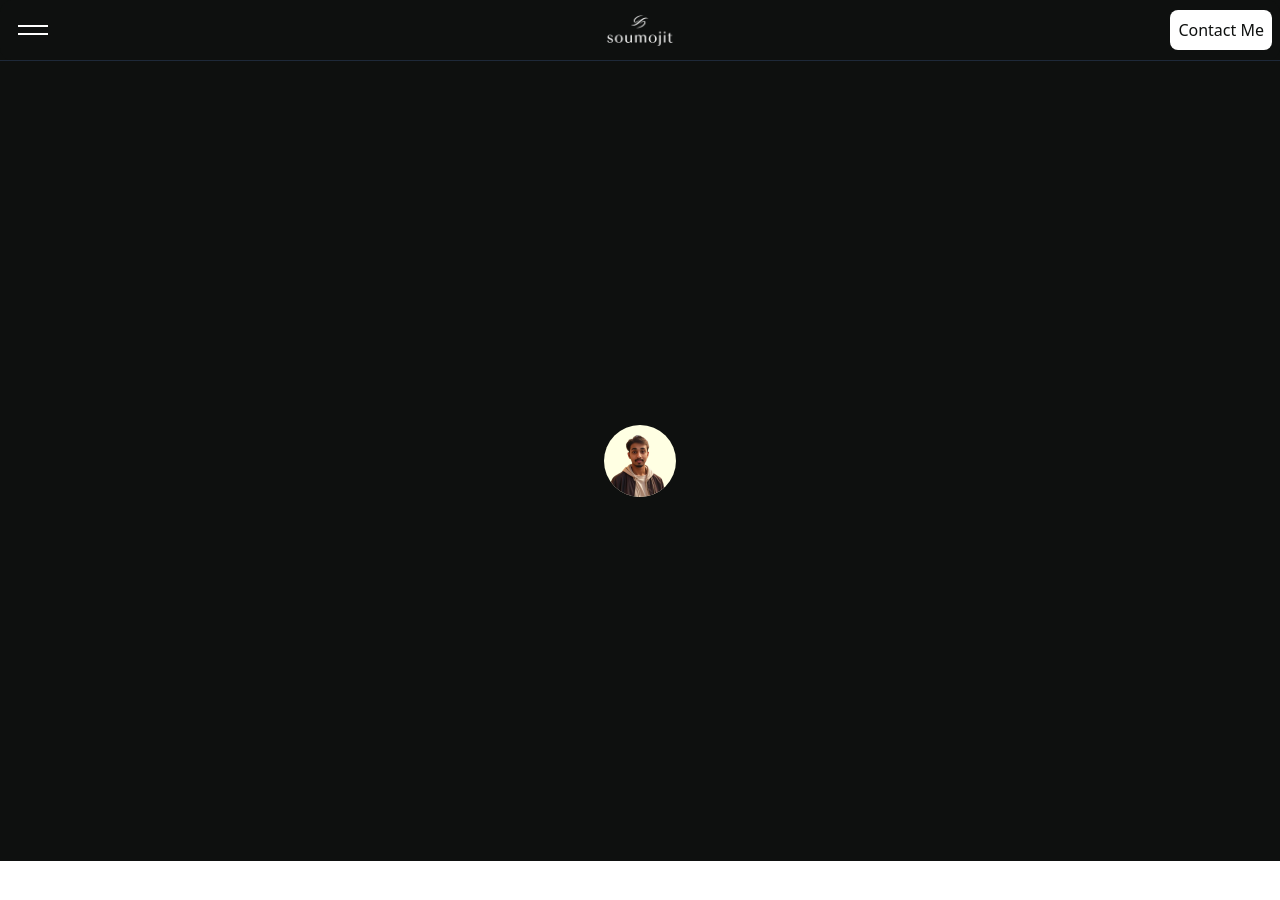
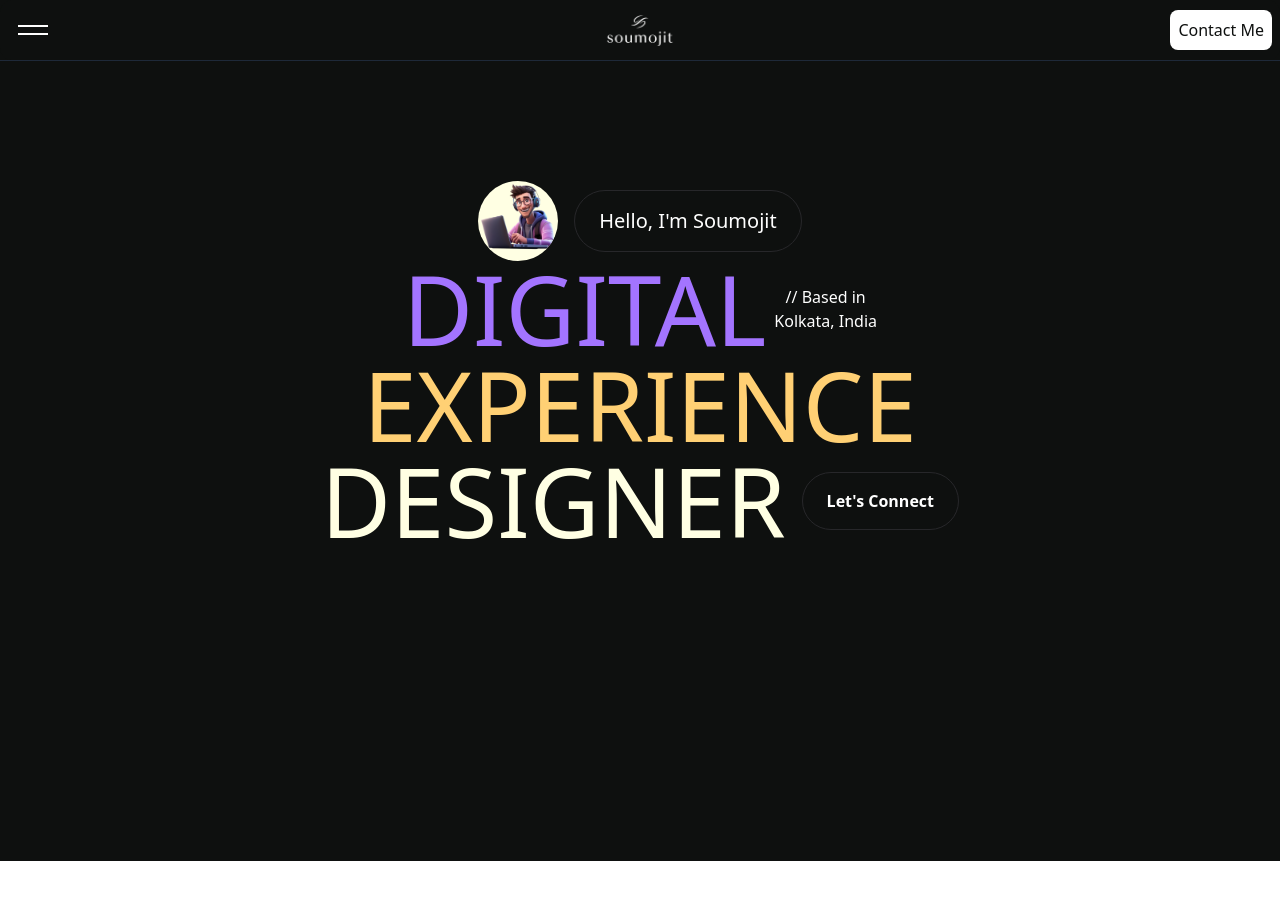
Before and after one commit to Soumojit08/portfolio-react, a React (Vite) app: page / in a window 1280 px wide. Shown: the top 900 px of the page. Before the commit the page ends 861 px from the top, so only its background shows below. Built offline with nearby package versions, Linux system fonts and the light colour scheme.

Commit message:
hero section till button

```diff
--- a/src/components/Hero.jsx
+++ b/src/components/Hero.jsx
@@ -1,12 +1,44 @@
-import me from "../assets/me.png";
+import photo from "../assets/photo.png";
+import { motion } from "framer-motion";
 
 const Hero = () => {
   return (
-    <div className="flex flex-col items-center justify-center  px-6 text-center relative min-h-screen ">
-      <div className="name-sec flex gap-6 items-center">
-        <div className="h-18 w-18 bg-[#FFFFE3] rounded-full relative overflow-hidden">
-          <img className="absolute object-cover w-full " src={me} />
+    <div className="flex flex-col items-center top-30  px-6 text-center relative min-h-screen ">
+      {/* avtar */}
+      <div className="name-sec flex gap-4 items-center">
+        <div className="h-20 w-20 bg-[#FFFFE3] rounded-full relative overflow-hidden">
+          <img className="absolute object-cover w-full " src={photo} />
         </div>
+        <div className="py-4 px-6 rounded-4xl border-1 border-zinc-800">
+          <h2 className="text-xl">Hello, I'm Soumojit</h2>
+        </div>
+      </div>
+
+      {/* loc */}
+      <div className="name-sec flex gap-2 items-center">
+        <h1 className="text-8xl font-medium text-[#A374FF]">DIGITAL</h1>
+        <div className="flex flex-col">
+          <h5>// Based in</h5>
+          <h5>Kolkata, India</h5>
+        </div>
+      </div>
+
+      {/* exp  */}
+      <div className="name-sec flex gap-2 items-center">
+        <h1 className="text-8xl font-medium text-[#FFD074]">EXPERIENCE</h1>
+      </div>
+
+      {/* designer  */}
+      <div className="name-sec flex gap-4 items-center">
+        <h1 className="text-8xl font-medium text-[#FFFFE3]">DESIGNER</h1>
+
+        <motion.button
+          drag
+          dragConstraints={{ left: 10, right: 10, top: 0, bottom: 0 }}
+          className="bg-transparent py-4 px-6 font-semibold border-1 border-zinc-800 rounded-4xl cursor-pointer"
+        >
+          Let's Connect
+        </motion.button>
       </div>
     </div>
   );
```
Also changed, not shown: src/assets/photo.png (added).
